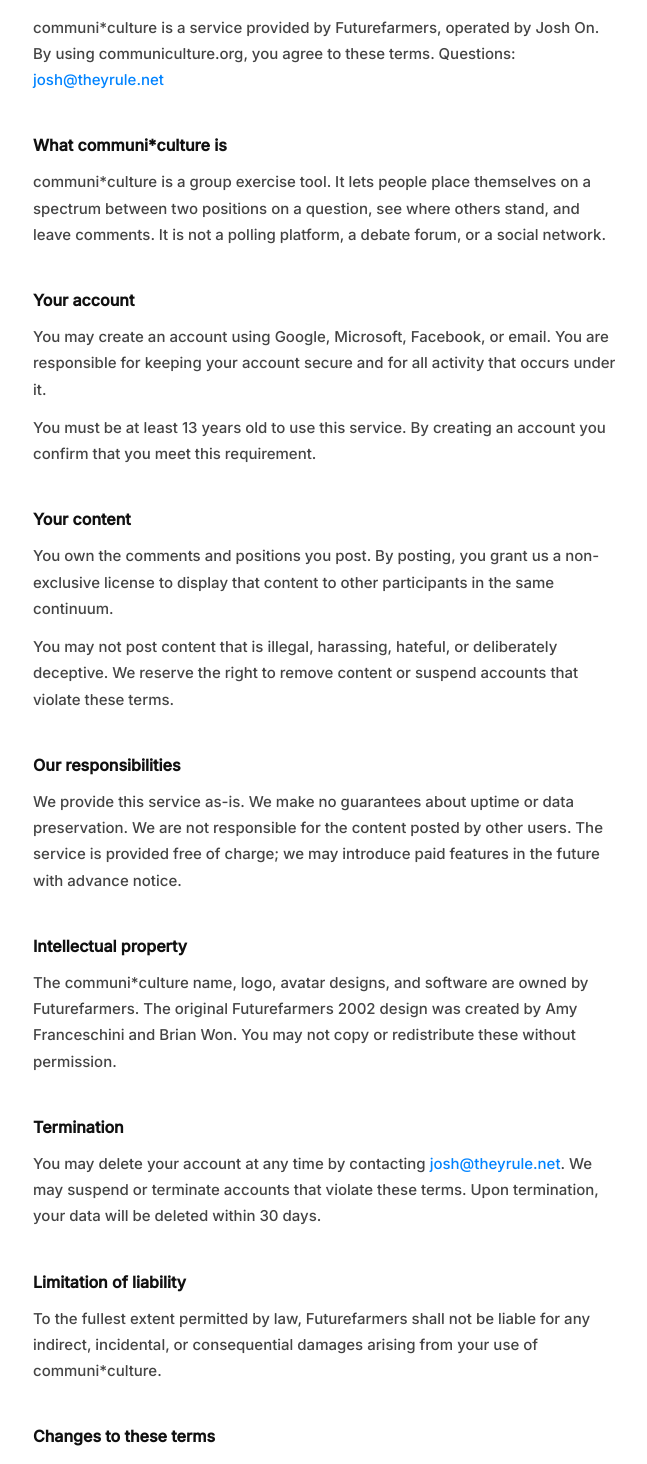
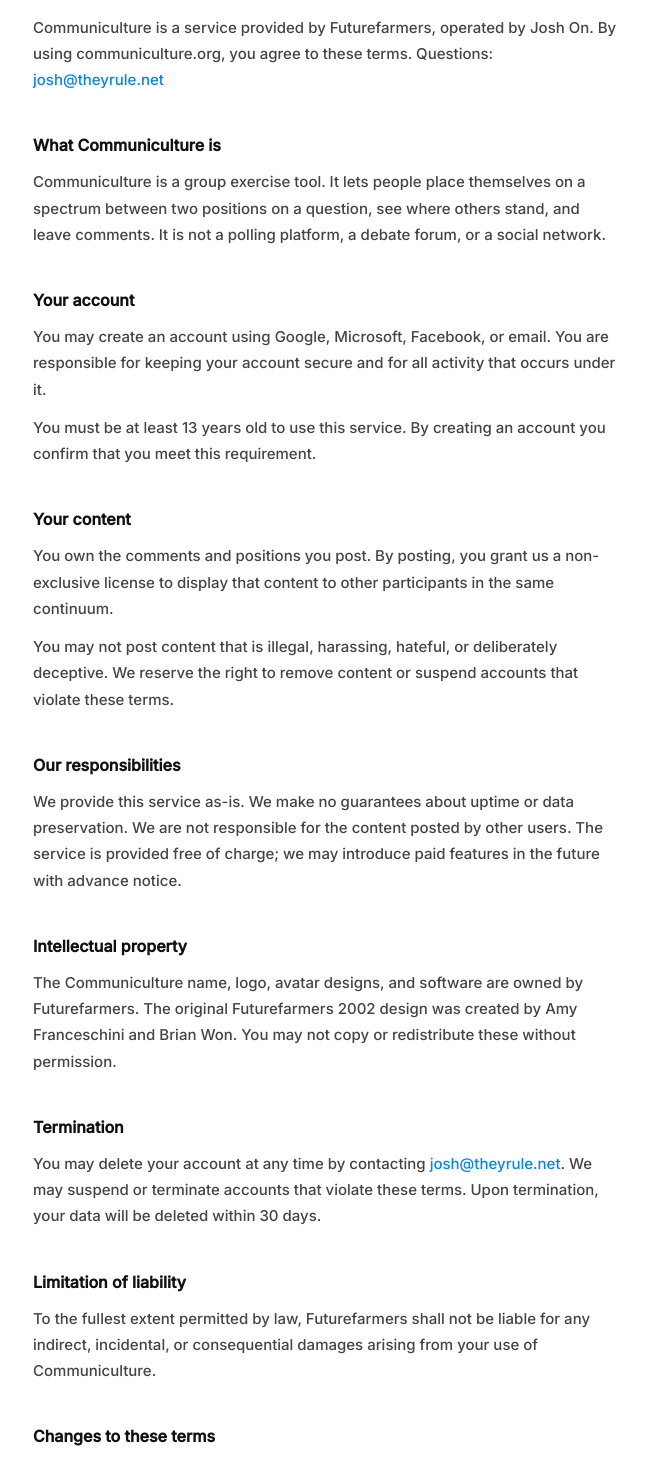
Before and after one commit to joshon/communiculture, a Next.js app in the folder apps/web/: page /terms in a window 1280 px wide. Shown: the part 305-1769 px from the top of the page, without its empty margins (315-962 px from the left). Built offline with nearby package versions, Linux system fonts and the light colour scheme.

Commit message:
Replace communi*culture with Communiculture in all copy

```diff
--- a/apps/web/src/app/privacy/page.tsx
+++ b/apps/web/src/app/privacy/page.tsx
@@ -24,7 +24,7 @@
       <div style={{ borderBottom: "1px solid #f0f0f0", padding: "20px clamp(20px,5vw,48px)" }}>
         <div style={{ maxWidth: 680, margin: "0 auto", display: "flex", justifyContent: "space-between", alignItems: "center" }}>
           <Link href="/">
-            <Image src="/logo.svg" alt="communi*culture" width={160} height={31}
+            <Image src="/logo.svg" alt="Communiculture" width={160} height={31}
               style={{ width: "clamp(120px,20vw,160px)", height: "auto", display: "block" }} />
           </Link>
           <Link href="/login" style={{ fontFamily: INTER, fontSize: 13, color: BLUE, textDecoration: "none" }}>
@@ -47,7 +47,7 @@
 
         <Section title="Who we are">
           <p style={{ margin: "0 0 12px" }}>
-            communi*culture is a project by <a href="https://futurefarmers.com" style={{ color: BLUE }}>Futurefarmers</a>, operated by Josh On. The service is available at communiculture.org.
+            Communiculture is a project by <a href="https://futurefarmers.com" style={{ color: BLUE }}>Futurefarmers</a>, operated by Josh On. The service is available at communiculture.org.
           </p>
           <p style={{ margin: 0 }}>
             Questions about this policy: <a href="mailto:josh@theyrule.net" style={{ color: BLUE }}>josh@theyrule.net</a>
@@ -55,7 +55,7 @@
         </Section>
 
         <Section title="What we collect">
-          <p style={{ margin: "0 0 12px" }}>When you sign in and use communi*culture, we collect:</p>
+          <p style={{ margin: "0 0 12px" }}>When you sign in and use Communiculture, we collect:</p>
           <ul style={{ margin: "0 0 12px", paddingLeft: 20 }}>
             <li style={{ marginBottom: 8 }}><strong>Account info</strong> — your name, email address, and profile image from whichever sign-in method you use (Google, Microsoft, Facebook, or email)</li>
             <li style={{ marginBottom: 8 }}><strong>Avatar configuration</strong> — the colors and style choices you make for your blocky avatar</li>
--- a/apps/web/src/app/terms/page.tsx
+++ b/apps/web/src/app/terms/page.tsx
@@ -24,7 +24,7 @@
       <div style={{ borderBottom: "1px solid #f0f0f0", padding: "20px clamp(20px,5vw,48px)" }}>
         <div style={{ maxWidth: 680, margin: "0 auto", display: "flex", justifyContent: "space-between", alignItems: "center" }}>
           <Link href="/">
-            <Image src="/logo.svg" alt="communi*culture" width={160} height={31}
+            <Image src="/logo.svg" alt="Communiculture" width={160} height={31}
               style={{ width: "clamp(120px,20vw,160px)", height: "auto", display: "block" }} />
           </Link>
           <Link href="/login" style={{ fontFamily: INTER, fontSize: 13, color: BLUE, textDecoration: "none" }}>
@@ -47,13 +47,13 @@
 
         <Section title="Who we are">
           <p style={{ margin: 0 }}>
-            communi*culture is a service provided by Futurefarmers, operated by Josh On. By using communiculture.org, you agree to these terms. Questions: <a href="mailto:josh@theyrule.net" style={{ color: BLUE }}>josh@theyrule.net</a>
+            Communiculture is a service provided by Futurefarmers, operated by Josh On. By using communiculture.org, you agree to these terms. Questions: <a href="mailto:josh@theyrule.net" style={{ color: BLUE }}>josh@theyrule.net</a>
           </p>
         </Section>
 
-        <Section title="What communi*culture is">
+        <Section title="What Communiculture is">
           <p style={{ margin: 0 }}>
-            communi*culture is a group exercise tool. It lets people place themselves on a spectrum between two positions on a question, see where others stand, and leave comments. It is not a polling platform, a debate forum, or a social network.
+            Communiculture is a group exercise tool. It lets people place themselves on a spectrum between two positions on a question, see where others stand, and leave comments. It is not a polling platform, a debate forum, or a social network.
           </p>
         </Section>
 
@@ -83,7 +83,7 @@
 
         <Section title="Intellectual property">
           <p style={{ margin: 0 }}>
-            The communi*culture name, logo, avatar designs, and software are owned by Futurefarmers. The original Futurefarmers 2002 design was created by Amy Franceschini and Brian Won. You may not copy or redistribute these without permission.
+            The Communiculture name, logo, avatar designs, and software are owned by Futurefarmers. The original Futurefarmers 2002 design was created by Amy Franceschini and Brian Won. You may not copy or redistribute these without permission.
           </p>
         </Section>
 
@@ -95,7 +95,7 @@
 
         <Section title="Limitation of liability">
           <p style={{ margin: 0 }}>
-            To the fullest extent permitted by law, Futurefarmers shall not be liable for any indirect, incidental, or consequential damages arising from your use of communi*culture.
+            To the fullest extent permitted by law, Futurefarmers shall not be liable for any indirect, incidental, or consequential damages arising from your use of Communiculture.
           </p>
         </Section>
 
```
